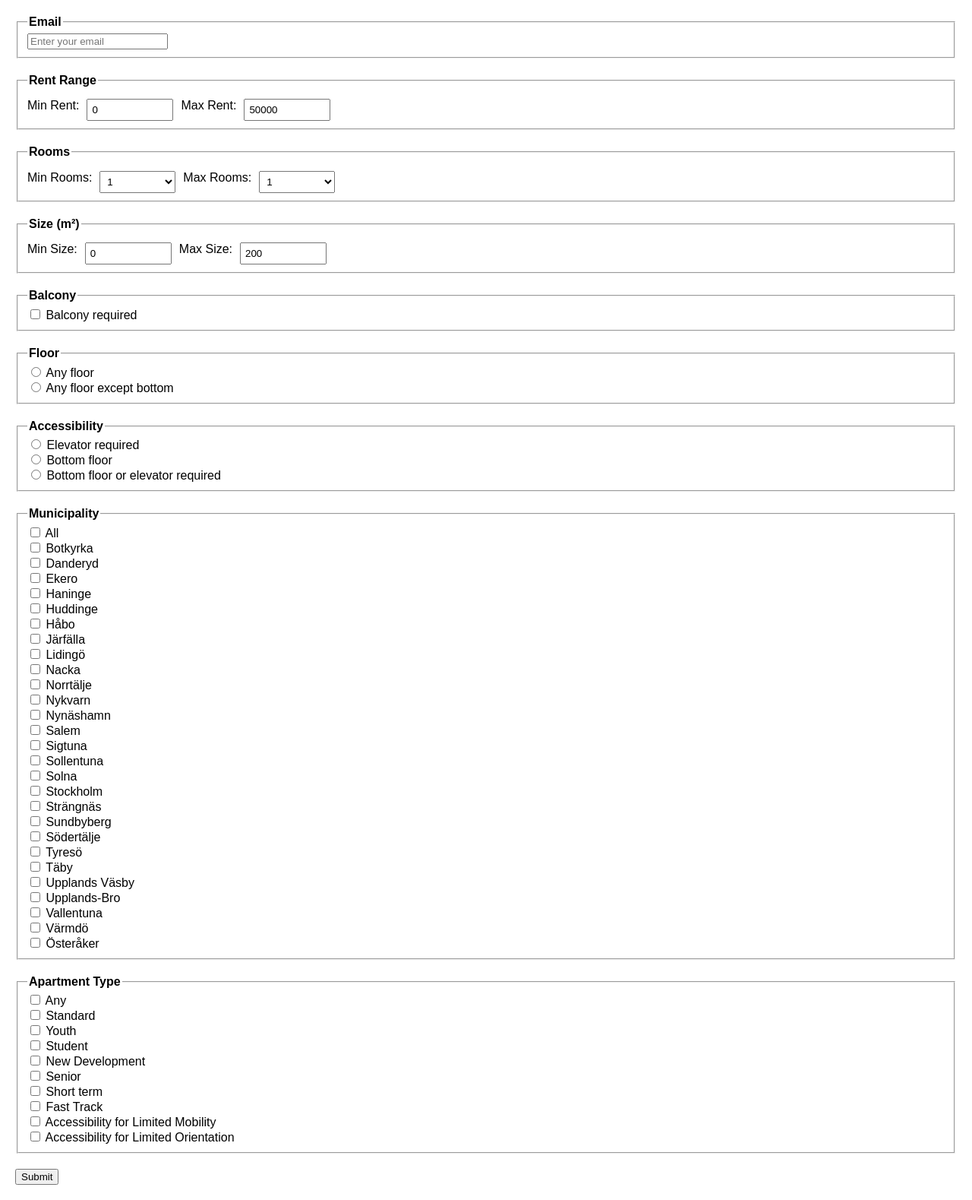
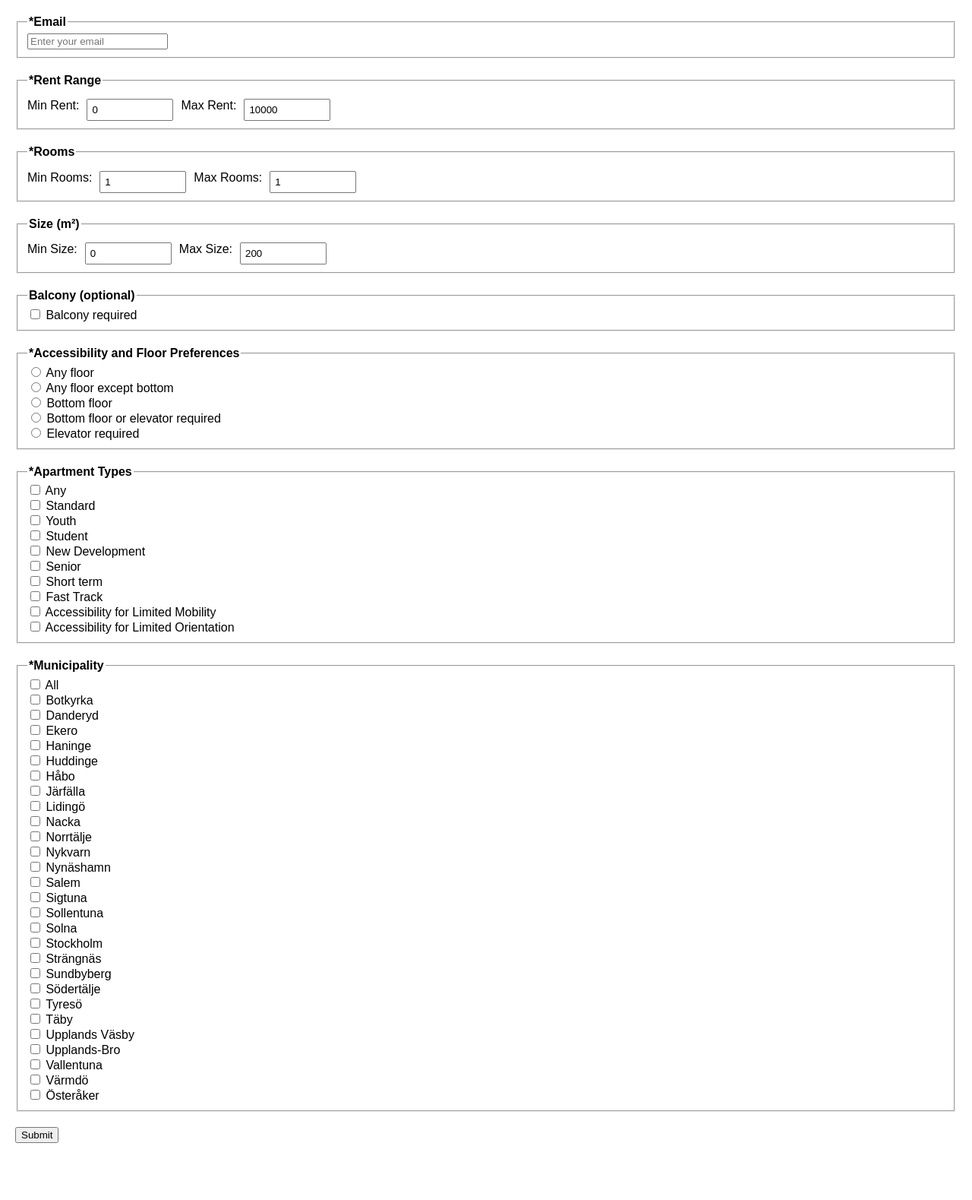
Before and after one commit to SodahB/Apartment_Watcher, a Flask app: page / in a window 1280 px wide. Shown: the whole page at 76% size. After the commit the page ends 1504 px from the top, so only its background shows below. Run offline with Flask 3, Linux system fonts and the light colour scheme; parts of the project's set-up code (start-up, migrations or seed data) failed here and were passed over.

Commit message:
Created a flask app to handle subscriptions, along with an sql function that updates the subscriptions

```diff
--- a/flask_app/app.py
+++ b/flask_app/app.py
@@ -1,40 +1,22 @@
-from flask import Flask, render_template, request, redirect
-import snowflake.connector
+from flask import Flask, render_template, request, redirect, flash
+from update_subscription import update_subscription
 from dotenv import load_dotenv
 import os
 
-# Load environment variables
-load_dotenv()
+
 
 app = Flask(__name__)
 
-# Snowflake connection parameters
-username = os.getenv("username")
-password = os.getenv("password")
-host = os.getenv("host")
-warehouse = os.getenv("warehouse")
-role = "USER_ADMIN_ROLE"
-database = "apartment_watcher"
-schema = "USERS"
+load_dotenv()
+secret_key = os.getenv("secret_key")
+app.secret_key = secret_key
 
-# Connect to Snowflake
-def get_sf_connection():
-    conn = snowflake.connector.connect(
-        user=username,
-        password=password,
-        account=host,
-        warehouse=warehouse,
-        database=database,
-        schema=schema,
-        role=role
-    )
-    return conn
 
 # Home page showing subscription form
 @app.route('/')
 def index():
     # Define the municipalities list
-    municipalities = [
+    municipalities= [
         "Botkyrka", "Danderyd", "Ekero", "Haninge", "Huddinge", "Håbo",
         "Järfälla", "Lidingö", "Nacka", "Norrtälje", "Nykvarn", "Nynäshamn",
         "Salem", "Sigtuna", "Sollentuna", "Solna", "Stockholm", "Strängnäs",
@@ -54,39 +36,73 @@
 # Handle form submission
 @app.route('/subscribe', methods=['POST'])
 def subscribe():
-    # Get form data
-    email = request.form['email']
-    municipalities = request.form.getlist('municipality')
-    accessibility = request.form.getlist('accessibility')
-    balcony = 'yes' in request.form.getlist('balcony')
+    try:
+        #create dictionary for storing values, with some defaults
+        user_preferences = {"any_floor": False, "any_floor_except_bottom": False, "elevator_required" :False,
+    "bottom_floor_required": False, "bottom_or_elevator_required": False}
+        # Get form data for user table
+        user_preferences["email"] = request.form.get('email', '')
+        if not user_preferences["email"]:
+            flash('Email is required.', 'error')
+            return redirect('/')
+        user_preferences["min_rent"] = request.form['min_rent']
+        user_preferences["max_rent"] = request.form['max_rent']
+        user_preferences["min_rooms"] = request.form['min_rooms']
+        user_preferences["max_rooms"] = request.form['max_rooms']
+        user_preferences["min_size"] = request.form['min_size']
+        user_preferences["max_size"] = request.form['max_size']
+        user_preferences["balcony_required"] = 'balcony_required' in request.form.getlist('balcony')
+        accessibility_and_floor = request.form['accessibility_and_floor']
+        user_preferences[accessibility_and_floor] = True
 
-    # Establish Snowflake connection
-    conn = get_sf_connection()
-    cursor = conn.cursor()
 
-    # Insert or update user subscription
-    cursor.execute(f"SELECT * FROM user_subscriptions WHERE email = %s", (email,))
-    user = cursor.fetchone()
+        #define and get form data for filter table
+        user_apartment_types = {
+        'Standard': False,
+        'Youth': False,
+        'Student': False,
+        'New Development': False,
+        'Senior': False,
+        'Short term': False,
+        'Fast Track': False,
+        'Accessibility for Limited Mobility': False,
+        'Accessibility for Limited Orientation': False
+        }
 
-    if user:
-        # Update existing record
-        cursor.execute("""
-            UPDATE user_subscriptions
-            SET municipalities = %s, accessibility = %s, balcony = %s
-            WHERE email = %s
-        """, (','.join(municipalities), ','.join(accessibility), balcony, email))
-    else:
-        # Insert new record
-        cursor.execute("""
-            INSERT INTO user_subscriptions (email, municipalities, accessibility, balcony)
-            VALUES (%s, %s, %s, %s)
-        """, (email, ','.join(municipalities), ','.join(accessibility), balcony))
+        selected_apartment_types = request.form.getlist('apartment_types')
+        for type in user_apartment_types:
+            if type in selected_apartment_types:
+                user_apartment_types[type] = True
 
-    conn.commit()
-    cursor.close()
-    conn.close()
+        if 'Youth' in selected_apartment_types:
+            user_apartment_types["Youth Friendship"] = True
+        else:
+            user_apartment_types["Youth Friendship"] = False
 
-    return redirect('/')
+        #define and get form data for municipality table
+        municipality_ids = {
+        "Botkyrka": 1, "Danderyd": 2, "Ekero": 3, "Haninge": 4, "Huddinge": 5, "Håbo": 6,
+        "Järfälla": 7, "Lidingö": 8, "Nacka": 9, "Norrtälje": 10, "Nykvarn": 11, "Nynäshamn": 12, "Salem": 13,
+        "Sigtuna": 14, "Sollentuna": 15, "Solna": 16, "Stockholm": 17, "Strängnäs": 18, "Sundbyberg": 19, "Södertälje": 20,
+        "Tyresö": 21, "Täby": 22, "Upplands Väsby": 23, "Upplands-Bro": 24, "Vallentuna": 25,
+        "Värmdö": 26, "Österåker": 27}
+
+
+        user_municipalities = request.form.getlist('municipality')
+        user_municipalities_ids = []
+        for municipality in user_municipalities:
+            user_municipalities_ids.append(municipality_ids[municipality])
+
+
+        print("Calling update_subscription...")
+        update_subscription(user_preferences, user_apartment_types, user_municipalities_ids)
+
+        flash('Subscription updated successfully!', 'success')
+        return redirect('/')
+
+    except Exception as e:
+        print(f"Error occurred in subscribe route: {e}")
+        flash('An error occurred. Please try again.', 'error')
 
 if __name__ == '__main__':
-    app.run(debug=True)
+    app.run(host="127.0.0.1", port=5001, debug=True)
--- a/flask_app/templates/index.html
+++ b/flask_app/templates/index.html
@@ -31,38 +31,146 @@
       width: 100px;
       padding: 5px;
     }
+
+    .success {
+      color: green;
+    }
+    .error {
+      color: red;
+    }
   </style>
 <script>
-    function toggleMunicipalityCheckboxes(source) {
-      const checkboxes = document.querySelectorAll('input[name="municipality"]');
-      checkboxes.forEach(function(checkbox) {
+  document.addEventListener('DOMContentLoaded', function () {
+    // Add event listeners for required fields to provide real-time validation feedback
+    const requiredFields = document.querySelectorAll('input[required], select[required], textarea[required]');
+    requiredFields.forEach(field => {
+      field.addEventListener('input', function () {
+        if (field.value.trim() === '') {
+          field.classList.add('error');
+        } else {
+          field.classList.remove('error');
+        }
+      });
+    });
+
+    // Combine all validation checks into a single form submit listener
+    document.querySelector('form').addEventListener('submit', function (event) {
+      let isValid = true;
+
+      // Rent Range Validation
+      const minRent = parseFloat(document.getElementById('min_rent').value);
+      const maxRent = parseFloat(document.getElementById('max_rent').value);
+      if (minRent >= maxRent) {
+        alert('Max rent must be greater than min rent.');
+        event.preventDefault();
+        isValid = false;
+      }
+
+      // Rooms and Size Validation
+      const minRooms = parseInt(document.getElementById('min_rooms').value);
+      const maxRooms = parseInt(document.getElementById('max_rooms').value);
+      const minSize = parseInt(document.getElementById('min_size').value);
+      const maxSize = parseInt(document.getElementById('max_size').value);
+      if (minRooms > maxRooms) {
+        alert('Max rooms must be greater than min rooms.');
+        event.preventDefault();
+        isValid = false;
+      }
+      if (minSize > maxSize) {
+        alert('Max size must be greater than min size.');
+        event.preventDefault();
+        isValid = false;
+      }
+
+      // Check required fields
+      requiredFields.forEach(field => {
+        if (field.value.trim() === '') {
+          field.classList.add('error');
+          isValid = false;
+        } else {
+          field.classList.remove('error');
+        }
+      });
+
+      // Municipality and Apartment Type Validation
+      const municipalityChecked = document.querySelectorAll('input[name="municipality"]:checked').length > 0;
+      const apartmentTypeChecked = document.querySelectorAll('input[name="apartment_types"]:checked').length > 0;
+      if (!municipalityChecked) {
+        alert('Please select at least one municipality.');
+        event.preventDefault();
+        isValid = false;
+      }
+      if (!apartmentTypeChecked) {
+        alert('Please select at least one apartment type.');
+        event.preventDefault();
+        isValid = false;
+      }
+
+      // Prevent submission if invalid
+      if (!isValid) {
+        event.preventDefault();
+        alert('Please fill out all required fields and correct any errors.');
+      } else {
+        // If everything is valid, show the success message
+        document.getElementById('success-message').style.display = 'block';
+      }
+    });
+
+    // Municipality and Apartment Type "Select All" checkbox logic
+    function toggleCheckboxes(source, checkboxName) {
+      const checkboxes = document.querySelectorAll(`input[name="${checkboxName}"]`);
+      checkboxes.forEach(function (checkbox) {
         checkbox.checked = source.checked;
       });
     }
 
-    // Function to check if "All" checkbox needs to be deselected
-    function updateAllCheckbox() {
-      const checkboxes = document.querySelectorAll('input[name="municipality"]');
-      const selectAllCheckbox = document.getElementById('select_all_municipalities');
-
-      // If any checkbox is unchecked, uncheck "All"
+    // Update "All" checkbox for municipalities or apartment types
+    function updateAllCheckbox(checkboxName, selectAllId) {
+      const checkboxes = document.querySelectorAll(`input[name="${checkboxName}"]`);
+      const selectAllCheckbox = document.getElementById(selectAllId);
       selectAllCheckbox.checked = Array.from(checkboxes).every(checkbox => checkbox.checked);
     }
 
-    // Add event listeners for individual municipality checkboxes
-    document.addEventListener('DOMContentLoaded', function() {
-      const municipalityCheckboxes = document.querySelectorAll('input[name="municipality"]');
-      municipalityCheckboxes.forEach(function(checkbox) {
-        checkbox.addEventListener('change', updateAllCheckbox);
+    // Event listeners for individual checkboxes
+    document.querySelectorAll('input[name="municipality"]').forEach(function (checkbox) {
+      checkbox.addEventListener('change', function () {
+        updateAllCheckbox('municipality', 'select_all_municipalities');
+      });
+    });
+
+    document.querySelectorAll('input[name="apartment_types"]').forEach(function (checkbox) {
+      checkbox.addEventListener('change', function () {
+        updateAllCheckbox('apartment_types', 'select_all_apartments');
+      });
+    });
+
+    // Attach toggle "Select All" functionality
+    document.getElementById('select_all_municipalities').addEventListener('change', function () {
+      toggleCheckboxes(this, 'municipality');
+    });
+
+    document.getElementById('select_all_apartments').addEventListener('change', function () {
+      toggleCheckboxes(this, 'apartment_types');
     });
   });
 </script>
+
+
 </head>
 <body>
-  <form>
+  {% with messages = get_flashed_messages(with_categories=true) %}
+  {% if messages %}
+    <ul>
+      {% for category, message in messages %}
+        <li class="{{ category }}">{{ message }}</li>
+      {% endfor %}
+    </ul>
+  {% endif %}
+{% endwith %}
+  <form action="/subscribe" method="POST">
     <!-- Email Section -->
     <fieldset>
-      <legend>Email</legend>
+      <legend>*Email</legend>
       <label>
         <input type="email" name="email" placeholder="Enter your email" required>
       </label>
@@ -70,45 +178,24 @@
 
     <!-- Rent Range Section -->
     <fieldset>
-      <legend>Rent Range</legend>
+      <legend>*Rent Range</legend>
       <div class="input-container">
         <label for="min_rent">Min Rent:</label>
-        <input type="number" id="min_rent" name="min_rent" min="0" max="30000" step="500" value="0" required>
+        <input type="number" id="min_rent" name="min_rent" min="0" max="50000" step="500" value="0" required>
         <label for="max_rent">Max Rent:</label>
-        <input type="number" id="max_rent" name="max_rent" min="0" max="50000" step="500" value="50000" required>
+        <input type="number" id="max_rent" name="max_rent" min="0" max="50000" step="500" value="10000" required>
       </div>
     </fieldset>
 
+
     <!-- Rooms Section -->
     <fieldset>
-        <legend>Rooms</legend>
+        <legend>*Rooms</legend>
         <div class="input-container">
           <label for="min_rooms">Min Rooms:</label>
-          <select id="min_rooms" name="min_rooms" required>
-            <option value="1">1</option>
-            <option value="2">2</option>
-            <option value="3">3</option>
-            <option value="4">4</option>
-            <option value="5">5</option>
-            <option value="6">6</option>
-            <option value="7">7</option>
-            <option value="8">8</option>
-            <option value="9">9</option>
-            <option value="10">10</option>
-          </select>
+          <input type="number" id="min_rooms" name="min_rooms" min="1" max="10" step="1" value="1" required>
           <label for="max_rooms">Max Rooms:</label>
-          <select id="max_rooms" name="max_rooms" required>
-            <option value="1">1</option>
-            <option value="2">2</option>
-            <option value="3">3</option>
-            <option value="4">4</option>
-            <option value="5">5</option>
-            <option value="6">6</option>
-            <option value="7">7</option>
-            <option value="8">8</option>
-            <option value="9">9</option>
-            <option value="10">10</option>
-          </select>
+          <input type="number" id="max_rooms" name="max_rooms" min="1" max="10" step="1" value="1" required>
         </div>
       </fieldset>
 
@@ -126,55 +213,38 @@
 
       <!-- Balcony Section -->
       <fieldset>
-        <legend>Balcony</legend>
+        <legend>Balcony (optional)</legend>
         <label>
           <input type="checkbox" name="balcony" value="balcony_required"> Balcony required
         </label>
       </fieldset>
 
-    <!-- Floor Section -->
+      <!-- Accessibility and Floor Preferences Section -->
       <fieldset>
-      <legend>Floor</legend>
+        <legend>*Accessibility and Floor Preferences</legend>
+
+        <!-- Accessibility and Floor Preferences -->
         <label>
-        <input type="radio" name="floor" value="any_floor"> Any floor
+          <input type="radio" name="accessibility_and_floor" value="any_floor" required> Any floor
         </label><br>
         <label>
-        <input type="radio" name="floor" value="any_except_bottom"> Any floor except bottom
-      </label>
-    </fieldset>
-
-
-    <!-- Accessibility Section -->
-    <fieldset>
-        <legend>Accessibility</legend>
-        <label>
-            <input type="radio" name="accesibility" value="elevator_required"> Elevator required
+          <input type="radio" name="accessibility_and_floor" value="any_floor_except_bottom" required> Any floor except bottom
         </label><br>
         <label>
-            <input type="radio" name="accesibility" value="bottom_floor"> Bottom floor
+          <input type="radio" name="accessibility_and_floor" value="bottom_floor_required" required> Bottom floor
         </label><br>
         <label>
-            <input type="radio" name="accesibility"" value="bottom_or_elevator"> Bottom floor or elevator required
-        </label>
-        </fieldset>
-
-    <!-- Municipality Section -->
-    <fieldset>
-        <legend>Municipality</legend>
+          <input type="radio" name="accessibility_and_floor" value="bottom_or_elevator_required" required> Bottom floor or elevator required
+        </label><br>
         <label>
-          <input type="checkbox" id="select_all_municipalities" onchange="toggleMunicipalityCheckboxes(this)"> All
+          <input type="radio" name="accessibility_and_floor" value="elevator_required" required> Elevator required
         </label><br>
-        {% for municipality in municipalities %}
-          <label>
-            <input type="checkbox" name="municipality" value="{{ municipality }}"> {{ municipality }}
-          </label><br>
-        {% endfor %}
       </fieldset>
 
 
       <!-- Apartment Types Section -->
       <fieldset>
-        <legend>Apartment Type</legend>
+          <legend>*Apartment Types</legend>
           <!-- 'Any' checkbox to select all apartment types -->
           <label>
             <input type="checkbox" id="select_all_apartments" onchange="toggleApartmentCheckboxes(this)"> Any
@@ -187,35 +257,28 @@
           {% endfor %}
         </fieldset>
 
-      <script>
-        // Function to toggle all apartment type checkboxes based on the "Any" checkbox
-        function toggleApartmentCheckboxes(source) {
-          const checkboxes = document.querySelectorAll('.apartment-type');
-          checkboxes.forEach(function(checkbox) {
-            checkbox.checked = source.checked;
-          });
-        }
+    <!-- Municipality Section -->
+    <fieldset>
+        <legend>*Municipality</legend>
+        <label>
+          <input type="checkbox" id="select_all_municipalities" onchange="toggleMunicipalityCheckboxes(this)"> All
+        </label><br>
+        {% for municipality in municipalities %}
+          <label>
+            <input type="checkbox" name="municipality" value="{{ municipality }}"> {{ municipality }}
+          </label><br>
+        {% endfor %}
+      </fieldset>
 
-        // Function to update the "Any" checkbox state based on individual selections
-        function updateAllCheckbox() {
-          const checkboxes = document.querySelectorAll('.apartment-type');
-          const selectAllCheckbox = document.getElementById('select_all_apartments');
 
-          // If all checkboxes are checked, set "Any" checkbox to checked, else unchecked
-          selectAllCheckbox.checked = Array.from(checkboxes).every(checkbox => checkbox.checked);
-        }
 
-        // Add event listeners to update the "Any" checkbox when a checkbox is checked or unchecked
-        document.addEventListener('DOMContentLoaded', function() {
-          const apartmentCheckboxes = document.querySelectorAll('.apartment-type');
-          apartmentCheckboxes.forEach(function(checkbox) {
-            checkbox.addEventListener('change', updateAllCheckbox);
-          });
-        });
-      </script>
 
       <!-- Submit Button -->
       <button type="submit">Submit</button>
     </form>
+<!-- Success Message (hidden initially) -->
+    <div id="success-message" style="display:none; color: green; margin-top: 20px;">
+      <strong>Thank you!</strong> Your subscription is successful.
+    </div>
   </body>
   </html>
```
Also changed, not shown: flask_app/update_subscription.py (added, +166 -0 lines). Lines whose indentation alone changed are shown as unchanged.
